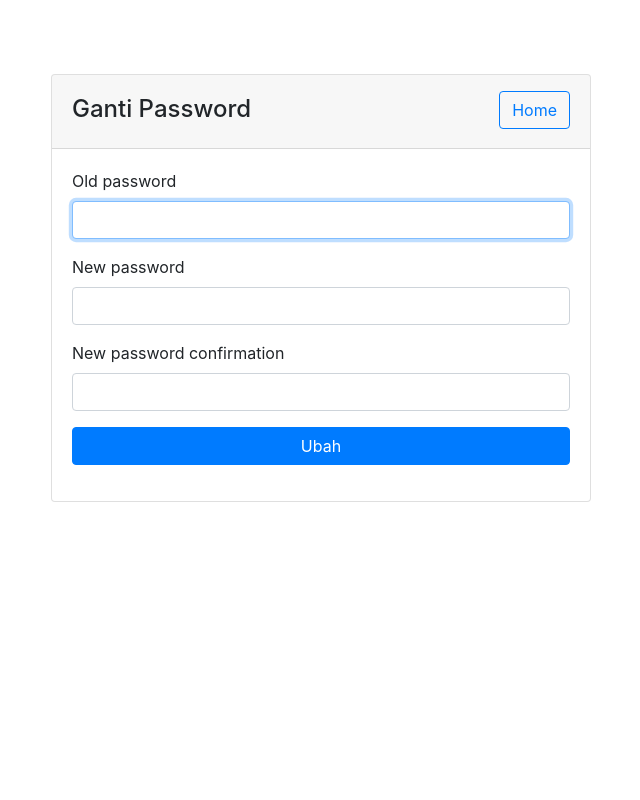
After one commit to sakukode/django-login-register, a Django app: page /password/change/ in a window 1280 px wide. The commit adds this page. Shown: the whole page, without its empty margins (319-959 px from the left). Run offline with Django 3.2, Linux system fonts and the light colour scheme; the visitor is signed in with stand-in values (Sample User, id 1); some libraries are stand-ins or nearby versions.

Commit message:
membuat fitur ubah password

```diff
--- /dev/null
+++ b/myauth/templates/accounts/password_change.html
@@ -0,0 +1,89 @@
+<html>
+<head>
+<link href="https://maxcdn.bootstrapcdn.com/bootstrap/4.0.0/css/bootstrap.min.css" rel="stylesheet" id="bootstrap-css">
+<script src="https://maxcdn.bootstrapcdn.com/bootstrap/4.0.0/js/bootstrap.min.js"></script>
+<script src="https://cdnjs.cloudflare.com/ajax/libs/jquery/3.2.1/jquery.min.js"></script>
+<!------ Include the above in your HEAD tag ---------->
+
+<style>
+    body {
+        margin-top: 50px;
+    }
+</style>
+</head>
+<body>
+<div class="container">
+<br>
+
+
+<div class="row justify-content-center">
+<div class="col-md-6">
+<div class="card">
+<header class="card-header">
+    <a href="{% url 'home' %}" class="float-right btn btn-outline-primary mt-1">Home</a>
+	<h4 class="card-title mt-2">Ganti Password</h4>
+</header>
+<article class="card-body">
+{% load widget_tweaks %}
+<form method="post" novalidate>
+    {% csrf_token %}
+	<div class="form-group">
+		<label>{{ form.old_password.label }}</label>
+	    {% if form.is_bound %}
+            {% if form.old_password.errors %}
+                {% render_field form.old_password class="form-control is-invalid" %}
+            {% else %}
+                {% render_field form.old_password class="form-control is-valid" %}
+            {% endif %}
+        {% else %}
+            {% render_field form.old_password class="form-control" %}
+        {% endif %}
+        {% for error in form.old_password.errors %}
+            <div class="invalid-feedback">{{ error }}</div>
+        {% endfor %}
+    </div> <!-- form-group end.// -->
+    <div class="form-group">
+		<label>{{ form.new_password1.label }}</label>
+	    {% if form.is_bound %}
+            {% if form.new_password1.errors %}
+                {% render_field form.new_password1 class="form-control is-invalid" %}
+            {% else %}
+                {% render_field form.new_password1 class="form-control is-valid" %}
+            {% endif %}
+        {% else %}
+            {% render_field form.new_password1 class="form-control" %}
+        {% endif %}
+        {% for error in form.new_password1.errors %}
+            <div class="invalid-feedback">{{ error }}</div>
+        {% endfor %}
+    </div> <!-- form-group end.// -->
+    <div class="form-group">
+		<label>{{ form.new_password2.label }}</label>
+	    {% if form.is_bound %}
+            {% if form.new_password2.errors %}
+                {% render_field form.new_password2 class="form-control is-invalid" %}
+            {% else %}
+                {% render_field form.new_password2 class="form-control is-valid" %}
+            {% endif %}
+        {% else %}
+            {% render_field form.new_password2 class="form-control" %}
+        {% endif %}
+        {% for error in form.new_password2.errors %}
+            <div class="invalid-feedback">{{ error }}</div>
+        {% endfor %}
+	</div> <!-- form-group end.// -->
+    <div class="form-group">
+        <button type="submit" class="btn btn-primary btn-block"> Ubah  </button>
+    </div> <!-- form-group// -->
+</form>
+</article> <!-- card-body end .// -->
+</div> <!-- card.// -->
+</div> <!-- col.//-->
+
+</div> <!-- row.//-->
+
+
+</div>
+<!--container end.//-->
+</body>
+</html>
--- a/myauth/urls.py
+++ b/myauth/urls.py
@@ -1,11 +1,12 @@
 from django.urls import path
 
-# import semua class View untuk modul Category dan News
-from .views import CustomLoginView, HomeView, CustomLogoutView, RegisterView
+# import class View
+from .views import CustomLoginView, HomeView, CustomLogoutView, RegisterView, CustomPasswordChangeView
 
 urlpatterns = [
     path('login/', CustomLoginView.as_view(), name='login'),
     path('home/', HomeView.as_view(), name='home'),
     path('logout/', CustomLogoutView.as_view(), name='logout'),
-    path('register/', RegisterView.as_view(), name='register')
+    path('register/', RegisterView.as_view(), name='register'),
+    path('password/change/', CustomPasswordChangeView.as_view(), name='password_change'),
 ]
--- a/myauth/views.py
+++ b/myauth/views.py
@@ -1,8 +1,10 @@
 from django.views import View
 from django.shortcuts import render, redirect
-from django.contrib.auth.views import LoginView, LogoutView
+from django.contrib.auth.views import LoginView, LogoutView, PasswordChangeView
 from django.conf import settings
 from django.contrib.auth import login, authenticate
+from django.urls import reverse_lazy
+from django.contrib import messages
 
 from .forms import SignUpForm
 
@@ -42,3 +44,12 @@ class RegisterView(View):
             return redirect('home')
 
         return render(request, self.template_name, {'form': form})
+
+
+class CustomPasswordChangeView(PasswordChangeView):
+    template_name = 'accounts/password_change.html'
+    success_url = reverse_lazy('home')
+
+    def form_valid(self, form):
+        messages.success(self.request, 'Password kamu berhasil diubah')
+        return super().form_valid(form)
```
Also changed, not shown: myauth/templates/accounts/home.html (+19 -0 lines).
